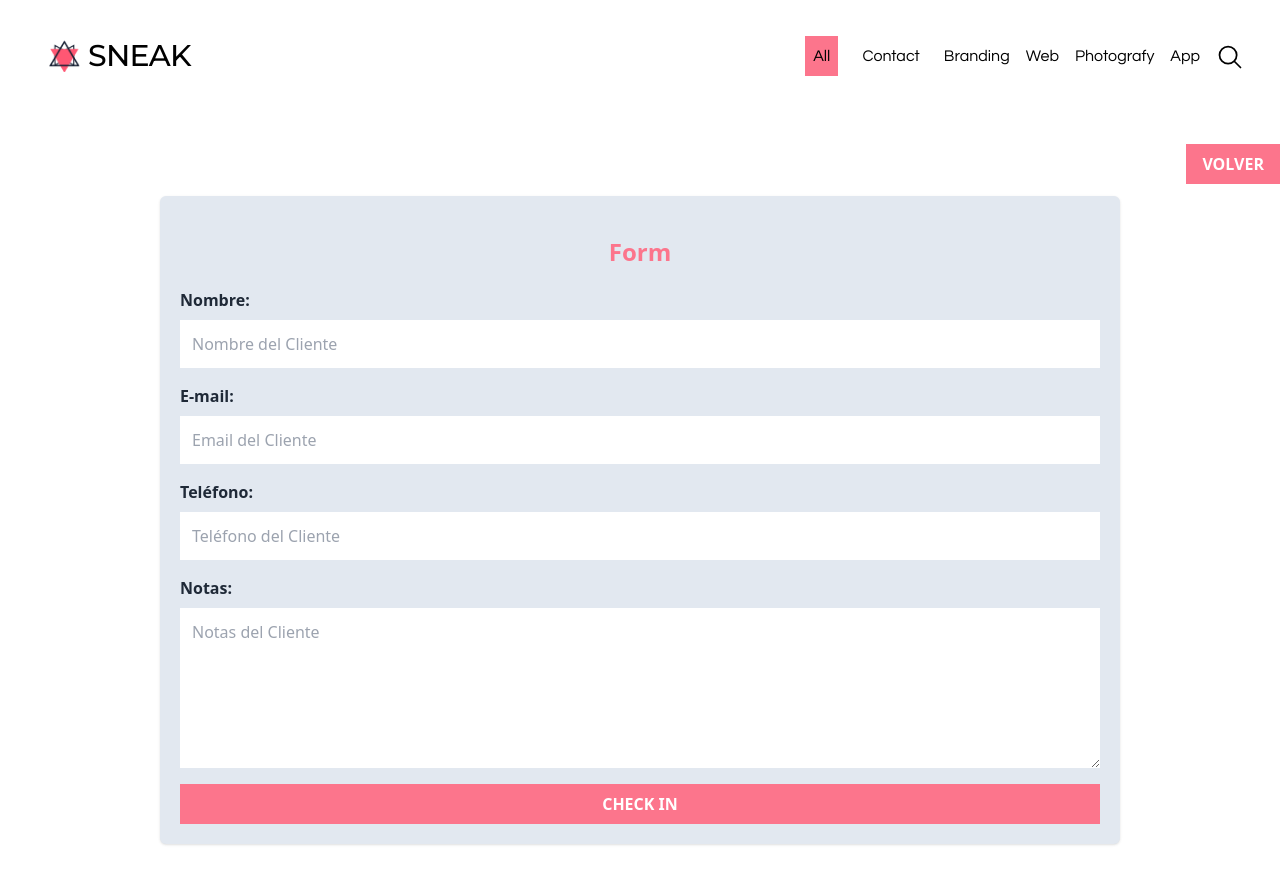
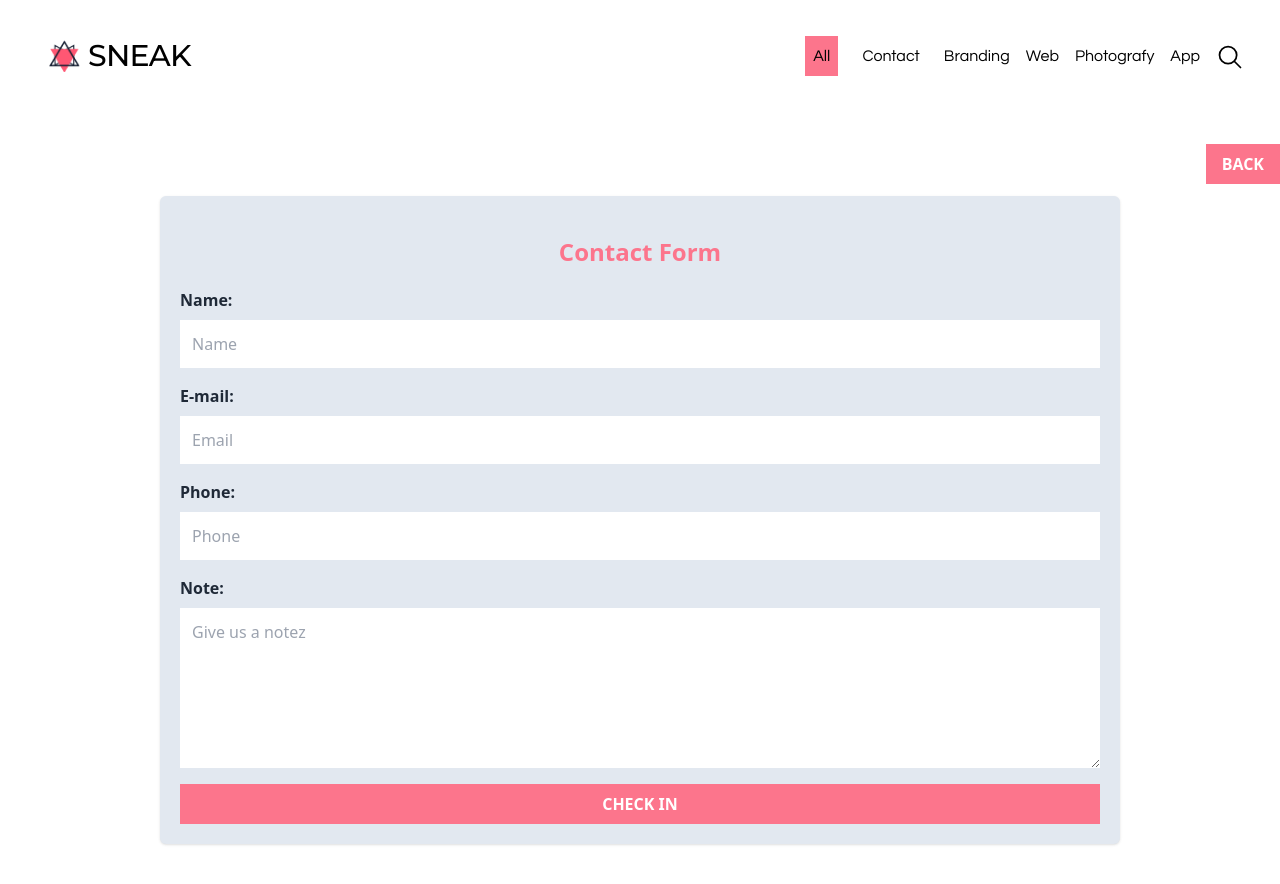
Before and after one commit to kimberlynbriceno/technical-test, a React (Vite) app: page /formulario in a window 1280 px wide. Shown: the top 884 px of the page. Built offline with nearby package versions, Linux system fonts and the light colour scheme.

Commit message:
bug error

```diff
--- a/src/components/FormB.jsx
+++ b/src/components/FormB.jsx
@@ -3,15 +3,15 @@ const FormB = () => {
     <div>
       <>
         <div className="mb-4">
-          <label className="text-gray-800 font-bold" htmlFor="nombre">
-            Nombre:
+          <label className="text-gray-800 font-bold" htmlFor="name">
+            Name:
           </label>
           <input
-            id="nombre"
+            id="name"
             type="text"
             className="mt-2 block w-full p-3 bg-white"
-            placeholder="Nombre del Cliente"
-            name="nombre"
+            placeholder="Name"
+            name="name"
           />
         </div>
 
@@ -23,35 +23,34 @@ const FormB = () => {
             id="email"
             type="email"
             className="mt-2 block w-full p-3 bg-white"
-            placeholder="Email del Cliente"
+            placeholder="Email"
             name="email"
           />
         </div>
 
         <div className="mb-4">
-          <label className="text-gray-800 font-bold" htmlFor="telefono">
-            Teléfono:
+          <label className="text-gray-800 font-bold" htmlFor="phone">
+            Phone:
           </label>
           <input
-            id="telefono"
+            id="phone"
             type="tel"
             className="mt-2 block w-full p-3 bg-white"
-            placeholder="Teléfono del Cliente"
-            name="telefono"
+            placeholder="Phone"
+            name="phone"
           />
         </div>
 
         <div className="mb-4">
-          <label className="text-gray-800 font-bold" htmlFor="notas">
-            Notas:
+          <label className="text-gray-800 font-bold" htmlFor="note">
+            Note:
           </label>
           <textarea
-            as="textarea"
-            id="notas"
+            id="note"
             type="text"
             className="mt-2 block w-full p-3 bg-white h-40 align-self"
-            placeholder="Notas del Cliente"
-            name="notas"
+            placeholder="Give us a notez"
+            name="note"
           />
         </div>
       </>
--- a/src/page/NewClient.jsx
+++ b/src/page/NewClient.jsx
@@ -1,43 +1,43 @@
-import FormB from "../components/FormB";
-import { useNavigate, Form, useActionData } from "react-router-dom";
-import Error from "../components/Error";
+import FormB from "../components/FormB"
+import { useNavigate, Form, useActionData } from "react-router-dom"
+import Error from "../components/Error"
 
 export async function action({ request }) {
-  const formData = await request.formData();
-  const dataObject = Object.fromEntries(formData);
+  const formData = await request.formData()
+  const dataObject = Object.fromEntries(formData)
+  const email = formData.get("email")
 
-  const email = formData.get("email");
-  const data = JSON.parse(localStorage.getItem("data")) ?? [];
-  data.push(dataObject);
-  localStorage.setItem("data", JSON.stringify(data));
-
-  console.log(email);
   let regex = new RegExp(
     "([!#-'*+/-9=?A-Z^-~-]+(.[!#-'*+/-9=?A-Z^-~-]+)*|\"([]!#-[^-~ \t]|(\\[\t -~]))+\")@([!#-'*+/-9=?A-Z^-~-]+(.[!#-'*+/-9=?A-Z^-~-]+)*|[[\t -Z^-~]*])"
-  );
+  )
 
   // validacion del form
-  const errores = [];
+  const errores = []
 
   if (Object.values(dataObject).includes("")) {
-    errores.push("todos los campos son obligatorio");
+    errores.push("All fields are required")
   }
   if (!regex.test(email)) {
-    errores.push("email no valido");
+    errores.push("Invalid email")
   }
   if (Object.keys(errores).length) {
-    return errores;
+    return errores
   }
-  console.log(data);
 
-  return "desdeaction";
+  const data = JSON.parse(localStorage.getItem("data")) ?? []
+  data.push(dataObject)
+  localStorage.setItem("data", JSON.stringify(data))
+// TODO ACA DEBO RESETEAR EL FORM
+
+
+  return"ok"
 }
 
 const NewClient = () => {
-  const navegate = useNavigate();
-  const errores = useActionData();
+  const navegate = useNavigate()
+  const errores = useActionData()
 
-  console.log(typeof errores);
+  console.log(typeof errores)
 
   return (
     <>
@@ -47,16 +47,15 @@ const NewClient = () => {
             className="bg-rose-500 px-4  py-2 mb-3 font-bold text-white uppercase"
             onClick={() => navegate("/")}
           >
-            volver
+            Back
           </button>
         </div>
         <div className="bg-slate-200 shadow rounded-md md:w-3/4 mx-auto px-5 py-5">
           <p className="font-bold text-2xl text-rose-500 m-5 text-center">
-            Form
+            Contact Form{" "}
           </p>
 
-          {errores?.length &&
-            errores.map((error, i) => <Error key={i}>{error}</Error>)}
+          {Array.isArray(errores) ? errores.map((error, i) => <Error key={i}>{error}</Error>) : []}
 
           <Form method="post">
             <FormB />
@@ -69,7 +68,7 @@ const NewClient = () => {
         </div>
       </div>
     </>
-  );
-};
+  )
+}
 
-export default NewClient;
+export default NewClient
```
